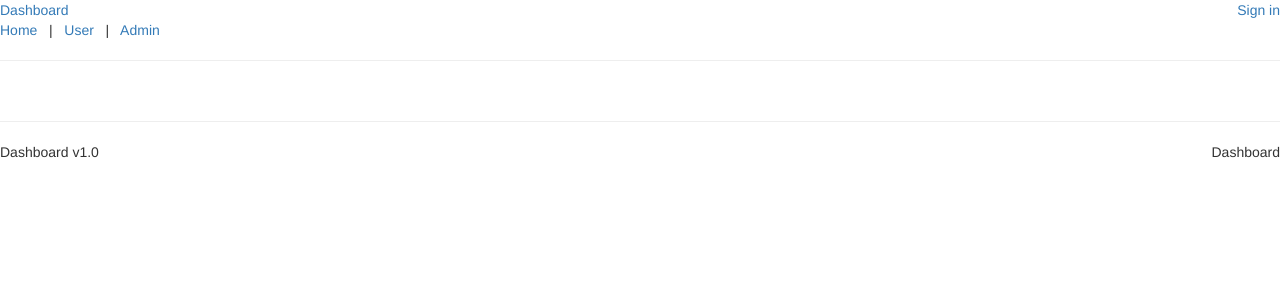
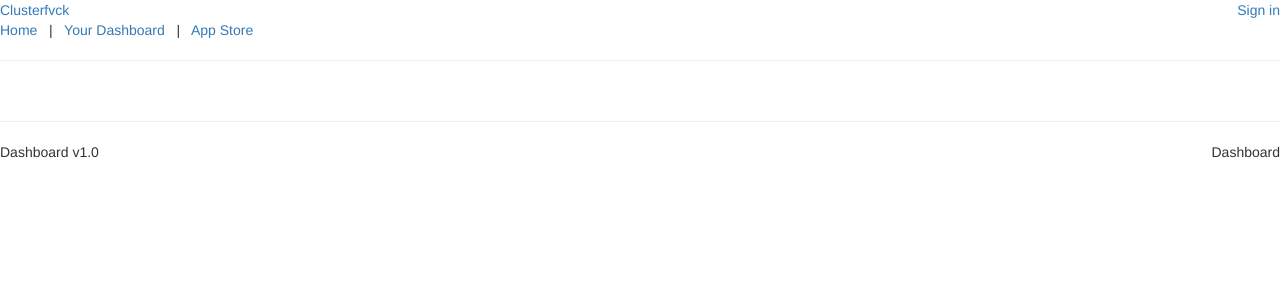
Before and after one commit to kevin86wright/dashboard, a Python web app: template app/templates/layout.html in a window 1280 px wide. Shown: the top 300 px of the page. Run offline with Jinja, Linux system fonts and the light colour scheme; the template is opened without the code that fills it, so the values that code supplies are empty; some libraries are stand-ins or nearby versions.

Commit message:
Changed header title and changed default header links for app

```diff
--- a/app/templates/layout.html
+++ b/app/templates/layout.html
@@ -24,7 +24,7 @@
         {% block body %}
         <!-- Application specific HTML -->
         <div id="header-div" class="clearfix with-margins">
-            <div class="pull-left"><a href="{{ url_for('core.home_page') }}"><span class="header-title">Dashboard</span></a></div>
+            <div class="pull-left"><a href="{{ url_for('core.home_page') }}"><span class="header-title">Clusterfvck</span></a></div>
             <div class="pull-right">
                 {% if current_user.is_authenticated %}
                     <a href="{{ url_for('core.user_profile_page') }}">{{ current_user.first_name or current_user.user_auth.username }}</a>
@@ -37,8 +37,8 @@
         </div>
         <div class="with-margins">
             <a href="{{ url_for('core.home_page') }}">Home</a>
-            &nbsp; | &nbsp; <a href="{{ url_for('core.user_page') }}">User</a>
-            &nbsp; | &nbsp; <a href="{{ url_for('core.admin_page') }}">Admin</a>
+            &nbsp; | &nbsp; <a href="{{ url_for('core.user_page') }}">Your Dashboard</a>
+            &nbsp; | &nbsp; <a href="{{ url_for('core.user_page') }}">App Store</a>
         </div>
         <hr class="no-margins"/>
 
```
